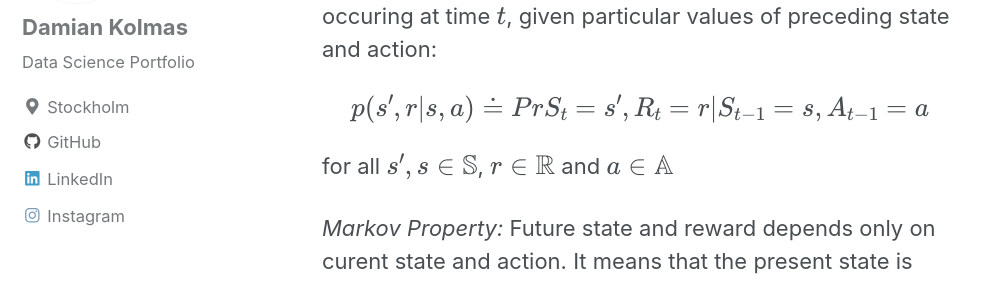
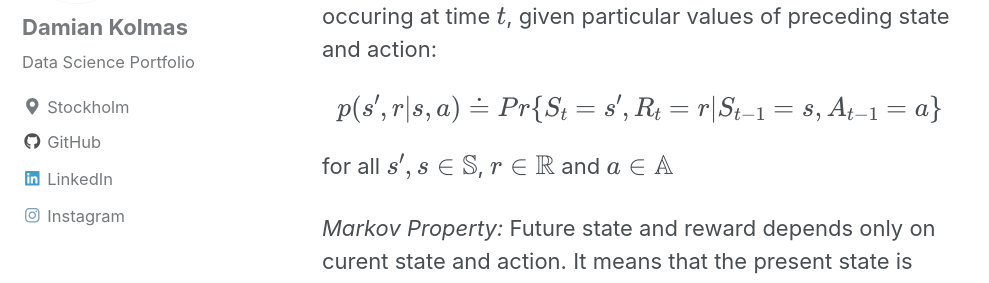
Before and after one commit to DKolmas/DKolmas.github.io, a Jekyll site: the page built from _posts/2019-09-17-Marcov-Decission-Process.md, in a window 1280 px wide and 900 px high, scrolled down 2331 px. Shown: the part 166-449 px from the top of the window, without its empty margins (0-989 px from the left). Built offline with Jekyll 4.4.1, drawn with Linux system fonts in a browser that asks for light colours; cached includes are drawn as plain includes; formulas are drawn with MathJax 3.

Commit message:
additionalcontentent in MDP note

```diff
--- a/_posts/2019-09-17-Marcov-Decission-Process.md
+++ b/_posts/2019-09-17-Marcov-Decission-Process.md
@@ -39,7 +39,7 @@ $$S_0,A_0,R_1,S_1,A_1,R_2,S_2,A_2,R_3,....$$
 
 In finite MDP the sets of states, actions and rewards ($$\mathbb{S}$$, $$\mathbb{A}$$, $$\mathbb{R}$$) all have finite number of elements. In this case, the random variable $$R_t$$ and $$S_t$$ have well defined discrete probability distributions depending only on the preceding state and action. That is, for particular values of these variables, $$s'\in\mathbb{S}$$ and $$r\in\mathbb{R}$$, there is a probability of those values occuring at time $$t$$, given particular values of preceding state and action:
 
-$$p(s',r|s,a)\doteq Pr {S_t=s',R_t=r | S_{t-1}=s, A_{t-1}=a } $$
+$$p(s',r|s,a)\doteq Pr\{S_t=s',R_t=r | S_{t-1}=s, A_{t-1}=a \} $$
 
 for all $$s',s\in\mathbb{S}$$, $$r\in\mathbb{R}$$ and $$a\in\mathbb{A}$$
 
```
